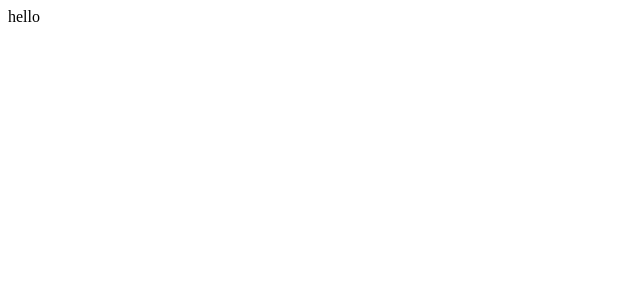
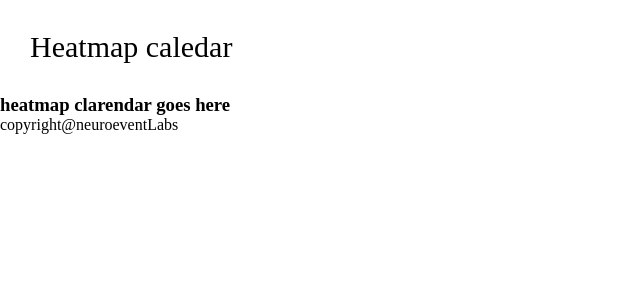
Before and after one commit to birukyemane/Heatmap-calander-react, a React (Create React App) app: page / in a window 1280 px wide. Shown: the top 300 px of the page, without its empty margins (0-640 px from the left). Built offline with nearby package versions, Linux system fonts and the light colour scheme.

Commit message:
basic page layout

```diff
--- a/public/index.html
+++ b/public/index.html
@@ -21,7 +21,7 @@
       work correctly both with client-side routing and a non-root public URL.
       Learn how to configure a non-root public URL by running `npm run build`.
     -->
-    <title>React App</title>
+    <title>Heatmap calendar</title>
   </head>
   <body>
     <div id="root"></div>
--- a/src/App.css
+++ b/src/App.css
@@ -1,4 +1,10 @@
-.App {
-  text-align: center;
-  width: 40%;
+* {
+  padding:0;
+  margin: 0;
+  box-sizing: border-box;
 }
+
+header {
+  font-size: 30px;
+  padding: 30px;
+}
--- a/src/App.js
+++ b/src/App.js
@@ -5,7 +5,13 @@ class App extends Component {
   render() {
 
     return (
-     <div>hello</div>
+     <div>
+       <header>Heatmap caledar</header>
+       <div>
+         <h3>heatmap clarendar goes here</h3>
+       </div>
+       <footer>copyright@neuroeventLabs</footer>
+     </div>
     );
   }
 }
```
